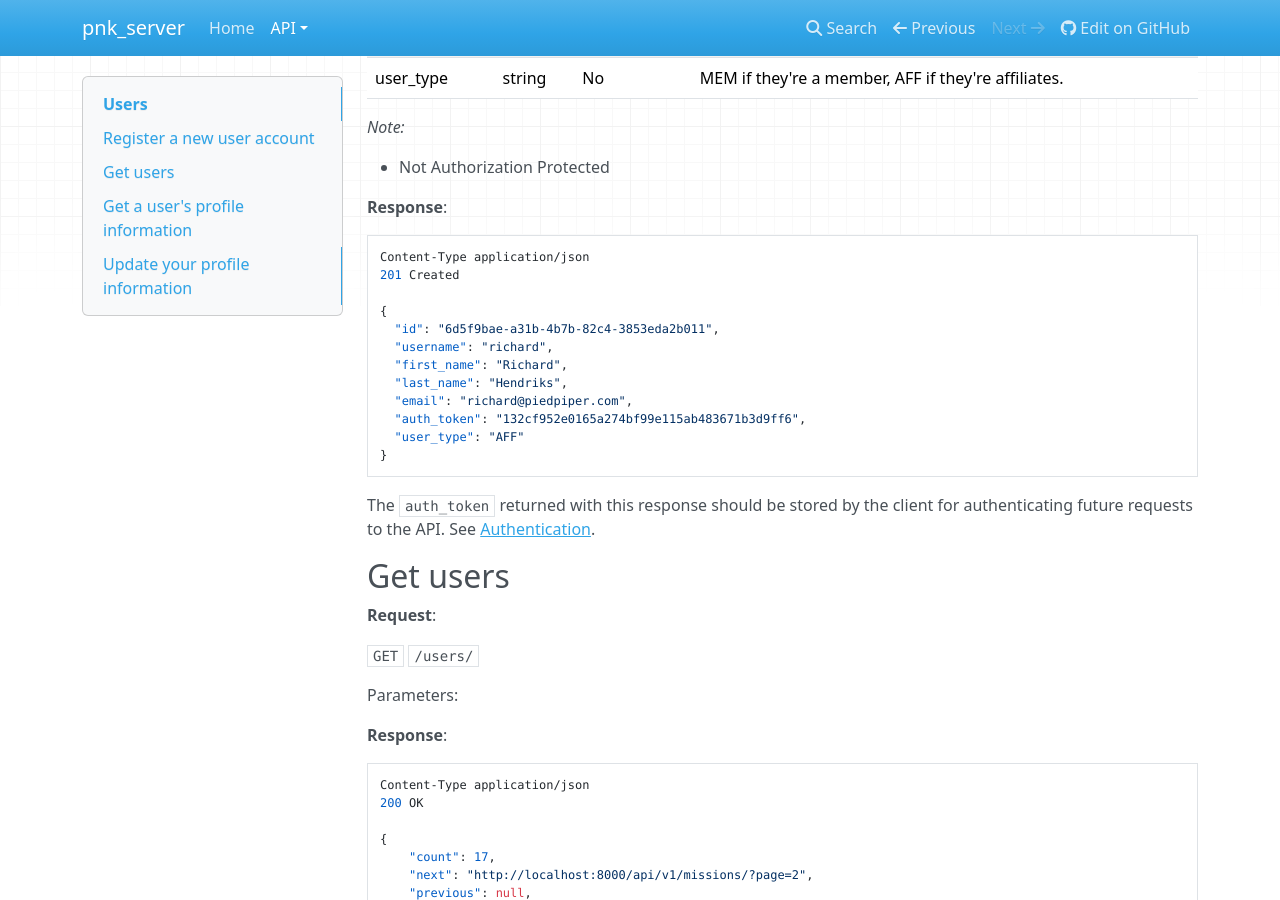
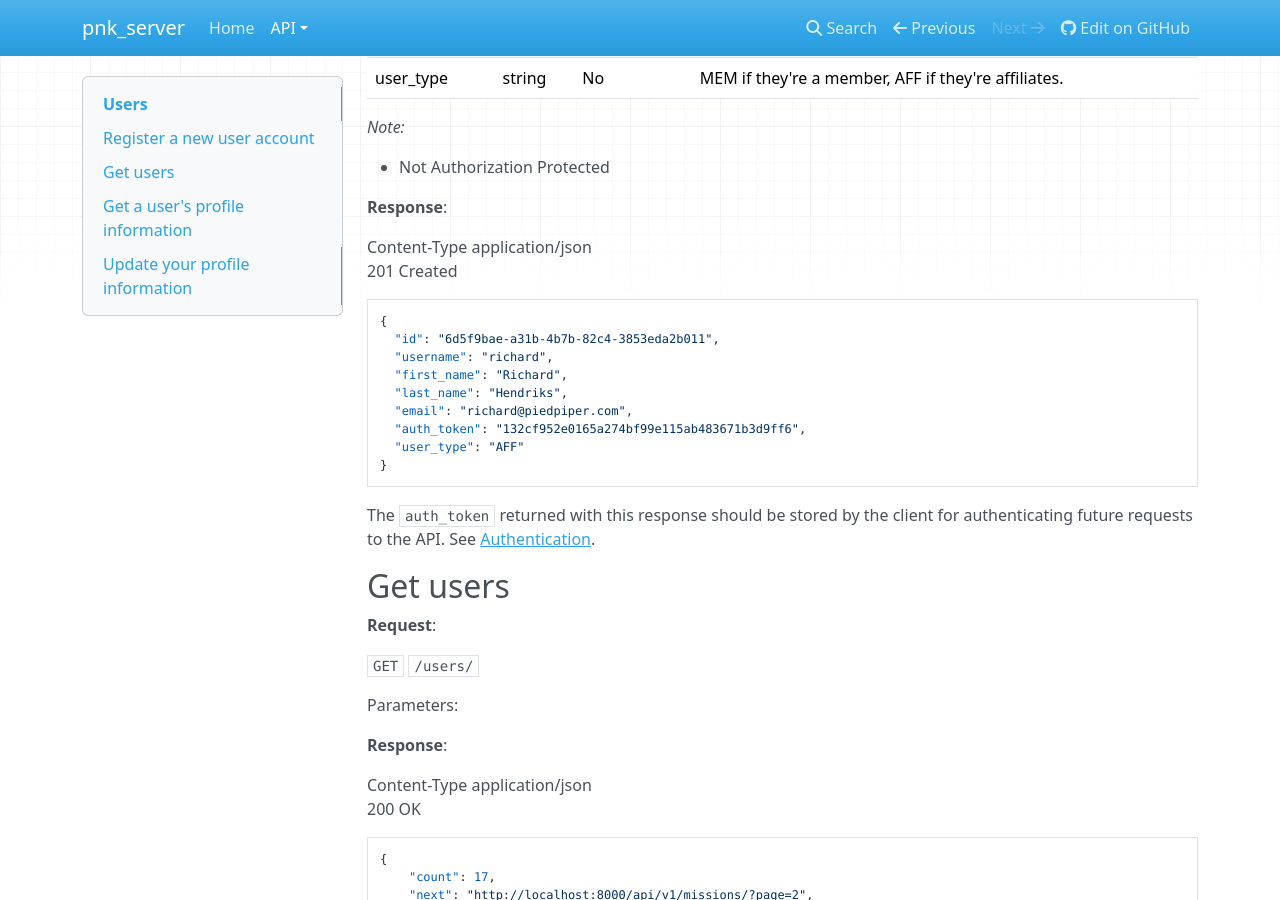
Before and after one commit to RomzaLabs/pnk_server, an MkDocs documentation site: the page built from docs/api/users.md, in a window 1280 px wide and 900 px high, scrolled down 529 px. Built offline with MkDocs 1.6.1, drawn with Linux system fonts in a browser that asks for light colours; nearby versions of some CDN libraries; some of the changed text lies outside the part shown.

Commit message:
:pencil: Documentation: Users API issue with the IDE

````diff
--- a/docs/api/users.md
+++ b/docs/api/users.md
@@ -24,10 +24,9 @@ user_type  | string | No       | MEM if they're a member, AFF if they're affilia
 
 **Response**:
 
-```json
 Content-Type application/json
 201 Created
-
+```json
 {
   "id": "6d5f9bae-a31b-4b7b-82c4-3853eda2b011",
   "username": "richard",
@@ -53,10 +52,9 @@ Parameters:
 
 **Response**:
 
-```json
 Content-Type application/json
 200 OK
-
+```json
 {
     "count": 17,
     "next": "http://localhost:8000/api/v1/missions/?page=2",
@@ -321,10 +319,9 @@ Parameters:
 
 **Response**:
 
-```json
 Content-Type application/json
 200 OK
-
+```json
 {
   "id": "6d5f9bae-a31b-4b7b-82c4-3853eda2b011",
   "username": "richard",
@@ -359,10 +356,9 @@ user_type  | string | MEM if they're a member, AFF if they're affiliates.
 
 **Response**:
 
-```json
 Content-Type application/json
 200 OK
-
+```json
 {
   "id": "6d5f9bae-a31b-4b7b-82c4-3853eda2b011",
   "username": "richard",
````
